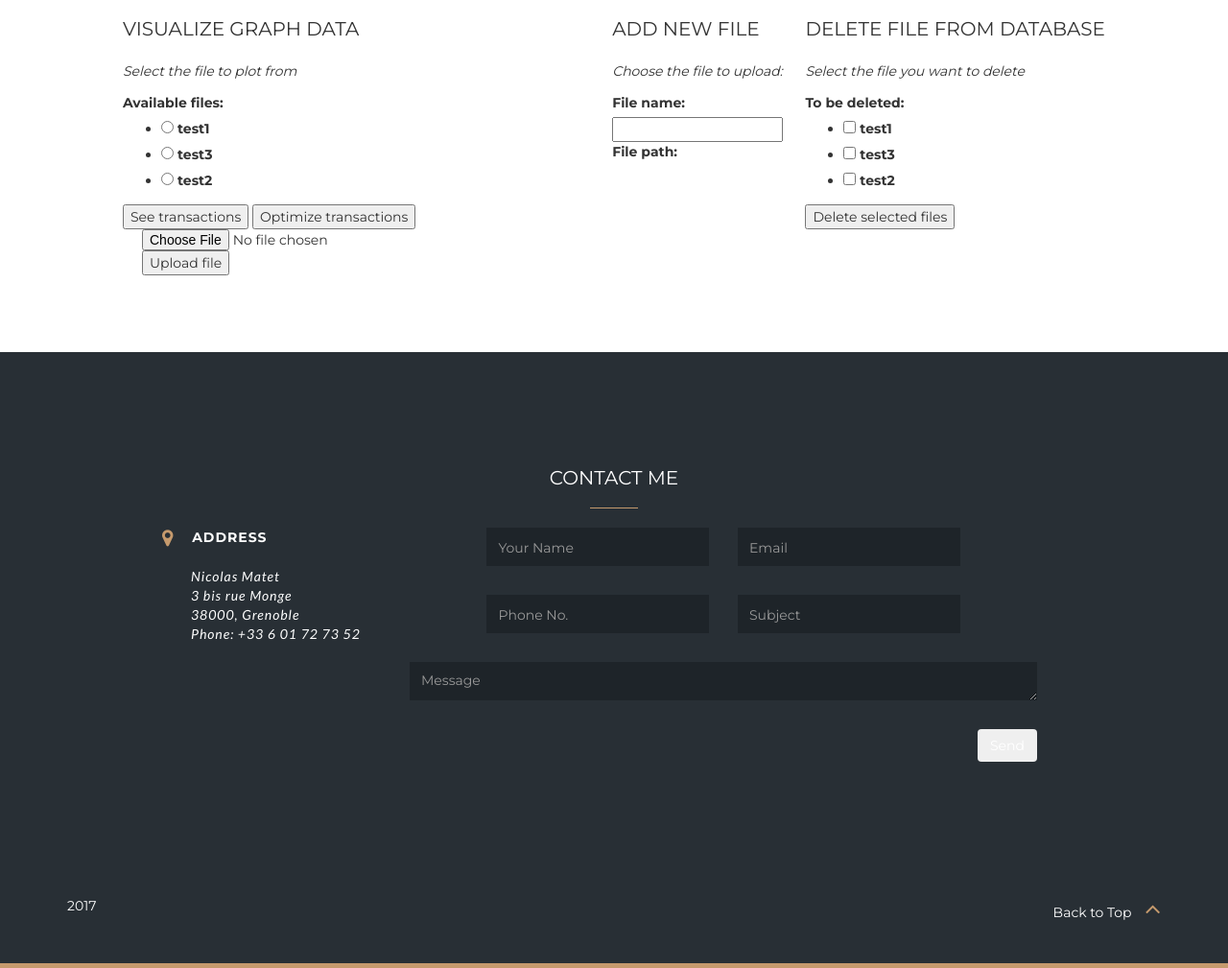
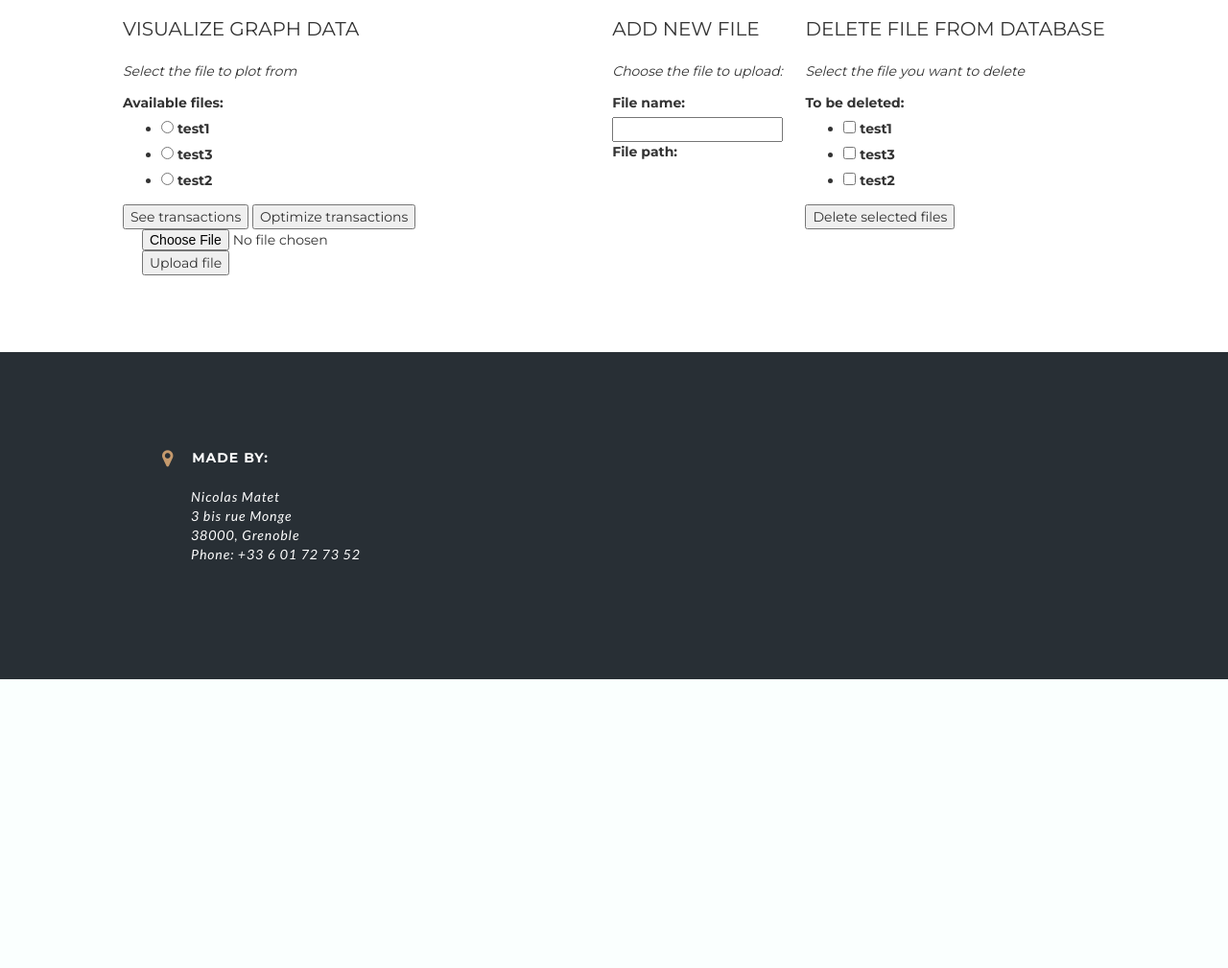
Before and after one commit to nicolasmatet/fuzzy-winner, a Django app: page /fuzzy_winner/ in a window 1280 px wide. Shown: the part 561-1570 px from the top of the page at 96% size. After the commit the page ends 1269 px from the top, so only its background shows below. Run offline with Django 3.2, Linux system fonts and the light colour scheme; data comes from the database, SQL or seed files in the repository; some libraries are stand-ins or nearby versions.

Commit message:
comments

```diff
--- a/fuzzy_winner/models.py
+++ b/fuzzy_winner/models.py
@@ -1,37 +1,7 @@
 from __future__ import unicode_literals
 
-import datetime
-
 from django.db import models
-from django.utils import timezone
 from django.utils.encoding import python_2_unicode_compatible
-
-
-@python_2_unicode_compatible
-class Question(models.Model):
-    question_text = models.CharField(max_length=200)
-    pub_date = models.DateTimeField('date published')
-
-    def __str__(self):
-        return self.question_text
-
-    def was_published_recently(self):
-        now = timezone.now()
-        return now - datetime.timedelta(days=1) <= self.pub_date <= now
-
-    was_published_recently.admin_order_field = 'pub_date'
-    was_published_recently.boolean = True
-    was_published_recently.short_description = 'Published recently?'
-
-
-@python_2_unicode_compatible
-class Choice(models.Model):
-    question = models.ForeignKey(Question, on_delete=models.CASCADE)
-    choice_text = models.CharField(max_length=200)
-    votes = models.IntegerField(default=0)
-
-    def __str__(self):
-        return self.choice_text
 
 
 @python_2_unicode_compatible
--- a/fuzzy_winner/static/fuzzy_winner/css/style.css
+++ b/fuzzy_winner/static/fuzzy_winner/css/style.css
@@ -147,39 +147,6 @@ address{
 	letter-spacing: 1px;
 }
 
-#contact input.form-control,
-#contact textarea.form-control {
-margin-bottom: 30px;
-}
-
-#contact .form-control {
-	display: block;
-	width: 100%;
-	height: 40px;
-	padding: 7px 12px;
-	font-size: 14px;
-	line-height: 1.42857143;
-	color: #555;
-	background-color: #1e2429;
-	background-image: none;
-	border: 0;
-	border-top: 2px solid transparent;
-	border-radius: 0;
-	-webkit-box-shadow: none;
-	box-shadow: none;
-	-webkit-transition: none;
-	-o-transition: none;
-	transition: none;
-	transition: all 0.5s;
-}
-
-#contact .form-control:focus {
-	border-color: #C59A6D;
-	outline: 0;
-	-webkit-box-shadow: none;
-	box-shadow: none;
-}
-
 nav#footer{
 	background: #282f35;
 	padding: 40px 0;
--- a/fuzzy_winner/templates/fuzzy_winner/graph.html
+++ b/fuzzy_winner/templates/fuzzy_winner/graph.html
@@ -85,16 +85,11 @@
 
 <div id="contact">
     <div class="container">
-        <div class="section-title text-center">
-            <h2>Contact me</h2>
-            <hr>
-        </div>
         <div class="space"></div>
-
         <div class="row">
             <div class="col-md-3">
                 <address>
-                    <strong>Address</strong><br>
+                    <strong>Made by:</strong><br>
                     <br>
                     Nicolas Matet<br>
                     3 bis rue Monge<br>
@@ -102,41 +97,9 @@
                     Phone: +33 6 01 72 73 52
                 </address>
             </div>
-
-
-            <div class="col-md-9">
-                <form autocomplete="on" action="{% url 'fuzzy_winner:contact' %}" id="contact_form" method="post">
-                    {% csrf_token %}
-                    <div class="row">
-                        <div class="col-md-6">
-                            <input type="text" class="form-control" placeholder="Your Name" name="name">
-                            <input type="text" class="form-control" placeholder="Phone No." name="phone">
-                        </div>
-                        <div class="col-md-6">
-                            <input type="text" class="form-control" placeholder="Email" name="email">
-                            <input type="text" class="form-control" placeholder="Subject" name="subject">
-                        </div>
-                    </div>
-                    <textarea class="form-control" rows="4" placeholder="Message" name="message"></textarea>
-                    <div class="text-right">
-                        <input type="submit" value="Send" class="btn send-btn"/>
-                    </div>
-                </form>
-            </div>
         </div>
     </div>
 </div>
-
-<nav id="footer">
-    <div class="container">
-        <div class="pull-left">
-            <p>2017</p>
-        </div>
-        <div class="pull-right">
-            <a href="#home" class="page-scroll">Back to Top <span class="fa fa-angle-up"></span></a>
-        </div>
-    </div>
-</nav>
 
 
 <!-- jQuery  -->
```
Also changed, not shown: fuzzy_winner/admin.py (+1 -20 lines), fuzzy_winner/static/fuzzy_winner/js/main.js (+0 -59 lines), fuzzy_winner/tests.py (deleted, +0 -36 lines), 2 other files.
